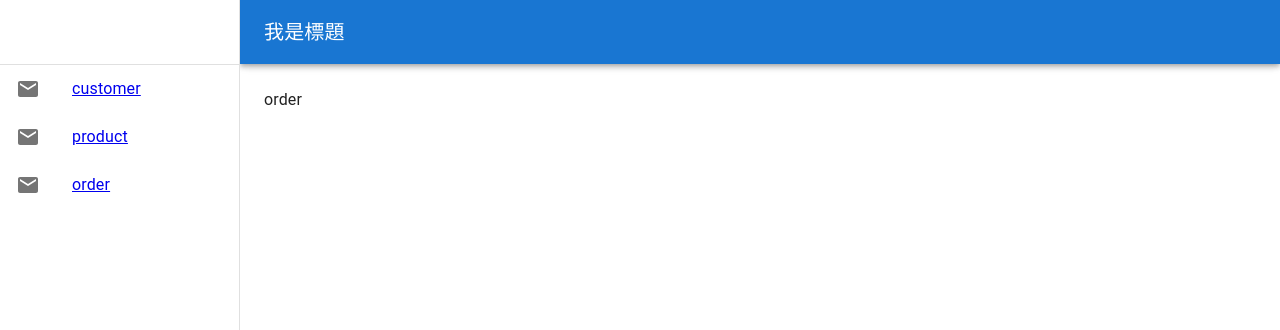
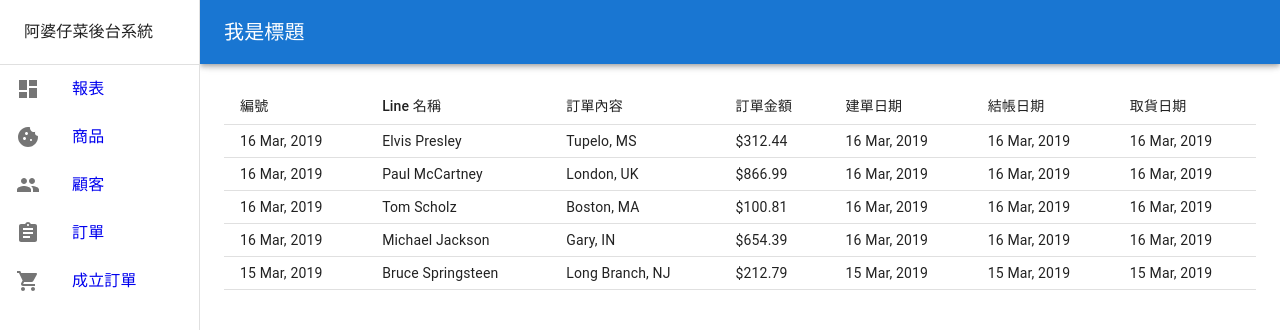
Before and after one commit to ykf2020/apoatsai_frontend, a Next.js app: page /order in a window 1280 px wide. Shown: the top 330 px of the page. Built offline with nearby package versions, Linux system fonts and the light colour scheme.

Commit message:
basic table draft

```diff
--- a/src/components/layout.js
+++ b/src/components/layout.js
@@ -10,13 +10,18 @@ import ListItem from '@mui/material/ListItem';
 import ListItemButton from '@mui/material/ListItemButton';
 import ListItemIcon from '@mui/material/ListItemIcon';
 import ListItemText from '@mui/material/ListItemText';
+import ShoppingCartIcon from '@mui/icons-material/ShoppingCart';
+import CookieIcon from '@mui/icons-material/Cookie';
+import DashboardIcon from '@mui/icons-material/Dashboard';
 import MailIcon from '@mui/icons-material/Mail';
 import MenuIcon from '@mui/icons-material/Menu';
+import PeopleIcon from '@mui/icons-material/People';
+import AssignmentIcon from '@mui/icons-material/Assignment';
 import Toolbar from '@mui/material/Toolbar';
 import Typography from '@mui/material/Typography';
 import Link from 'next/link'
 
-const drawerWidth = 240;
+const drawerWidth = 200;
 
 export default function Layout(props) {
   const { window } = props;
@@ -28,39 +33,51 @@ export default function Layout(props) {
 
   const drawer = (
     <div>
-      <Toolbar />
+      <Toolbar>
+        阿婆仔菜後台系統
+      </Toolbar>
       <Divider />
       <List style={{paddingTop: 0}}>
-       <Link href="/customer">
-        <ListItem key={'1'} disablePadding>
+        <ListItem component={Link} href="/dashboard" key={'1'} disablePadding>
           <ListItemButton>
             <ListItemIcon>
-              <MailIcon />
+              <DashboardIcon />
             </ListItemIcon>
-            <ListItemText primary={'customer'} />
+            <ListItemText primary={'報表'} />
           </ListItemButton>
         </ListItem>
-        </Link>
-        <Link href="/product">
-          <ListItem key={'2'} disablePadding>
+        <ListItem component={Link} href="/product" key={'2'} disablePadding>
           <ListItemButton>
             <ListItemIcon>
-                <MailIcon />
+              <CookieIcon />
             </ListItemIcon>
-              <ListItemText primary={'product'} />
+            <ListItemText primary={'商品'} />
           </ListItemButton>
         </ListItem>
-        </Link>
-        <Link href="/order">
-          <ListItem key={'3'} disablePadding>
+        <ListItem component={Link} href="/customer" key={'1'} disablePadding>
           <ListItemButton>
             <ListItemIcon>
-                <MailIcon />
+              <PeopleIcon />
             </ListItemIcon>
-              <ListItemText primary={'order'} />
+            <ListItemText primary={'顧客'} />
           </ListItemButton>
         </ListItem>
-        </Link>
+        <ListItem component={Link} href="/order" key={'3'} disablePadding>
+          <ListItemButton>
+            <ListItemIcon>
+              <AssignmentIcon />
+            </ListItemIcon>
+            <ListItemText primary={'訂單'} />
+          </ListItemButton>
+        </ListItem>
+        <ListItem component={Link} href="/create_order" key={'3'} disablePadding>
+          <ListItemButton>
+            <ListItemIcon>
+              <ShoppingCartIcon />
+            </ListItemIcon>
+            <ListItemText primary={'成立訂單'} />
+          </ListItemButton>
+        </ListItem>
       </List>
     </div>
   );
@@ -95,7 +112,6 @@ export default function Layout(props) {
       <Box
         component="nav"
         sx={{ width: { sm: drawerWidth }, flexShrink: { sm: 0 } }}
-        aria-label="mailbox folders"
       >
         <Drawer
           container={container}
--- /dev/null
+++ b/src/pages/create_order/index.js
@@ -0,0 +1,5 @@
+export default function CreateOrder() {
+  return (
+    <span>CreateOrder</span>
+  )
+}
--- /dev/null
+++ b/src/pages/dashboard/index.js
@@ -0,0 +1,5 @@
+export default function Dashboard() {
+  return (
+    <span>dashboard</span>
+  )
+}
--- a/src/pages/order/index.js
+++ b/src/pages/order/index.js
@@ -1,5 +1,82 @@
+import * as React from 'react';
+import Link from '@mui/material/Link';
+import Table from '@mui/material/Table';
+import TableBody from '@mui/material/TableBody';
+import TableCell from '@mui/material/TableCell';
+import TableHead from '@mui/material/TableHead';
+import TableRow from '@mui/material/TableRow';
+import Typography from '@mui/material/Typography';
+
+// Generate Order Data
+function createData(id, date, name, shipTo, paymentMethod, amount) {
+  return { id, date, name, shipTo, paymentMethod, amount };
+}
+
+const rows = [
+  createData(
+    0,
+    '16 Mar, 2019',
+    'Elvis Presley',
+    'Tupelo, MS',
+    'VISA ⠀•••• 3719',
+    312.44,
+  ),
+  createData(
+    1,
+    '16 Mar, 2019',
+    'Paul McCartney',
+    'London, UK',
+    'VISA ⠀•••• 2574',
+    866.99,
+  ),
+  createData(2, '16 Mar, 2019', 'Tom Scholz', 'Boston, MA', 'MC ⠀•••• 1253', 100.81),
+  createData(
+    3,
+    '16 Mar, 2019',
+    'Michael Jackson',
+    'Gary, IN',
+    'AMEX ⠀•••• 2000',
+    654.39,
+  ),
+  createData(
+    4,
+    '15 Mar, 2019',
+    'Bruce Springsteen',
+    'Long Branch, NJ',
+    'VISA ⠀•••• 5919',
+    212.79,
+  ),
+];
+
 export default function Order() {
   return (
-    <span>order</span>
-  )
+    <>
+      <Table size="small">
+        <TableHead>
+          <TableRow>
+            <TableCell>編號</TableCell>
+            <TableCell>Line 名稱</TableCell>
+            <TableCell>訂單內容</TableCell>
+            <TableCell>訂單金額</TableCell>
+            <TableCell>建單日期</TableCell>
+            <TableCell>結帳日期</TableCell>
+            <TableCell>取貨日期</TableCell>
+          </TableRow>
+        </TableHead>
+        <TableBody>
+          {rows.map((row) => (
+            <TableRow key={row.id}>
+              <TableCell>{row.date}</TableCell>
+              <TableCell>{row.name}</TableCell>
+              <TableCell>{row.shipTo}</TableCell>
+              <TableCell>{`$${row.amount}`}</TableCell>
+              <TableCell>{row.date}</TableCell>
+              <TableCell>{row.date}</TableCell>
+              <TableCell>{row.date}</TableCell>
+            </TableRow>
+          ))}
+        </TableBody>
+      </Table>
+    </>
+  );
 }
```
Also changed, not shown: src/pages/customer/index.js (+84 -2 lines), src/pages/product/index.js (+113 -1 lines). Lines whose indentation alone changed are shown as unchanged.
